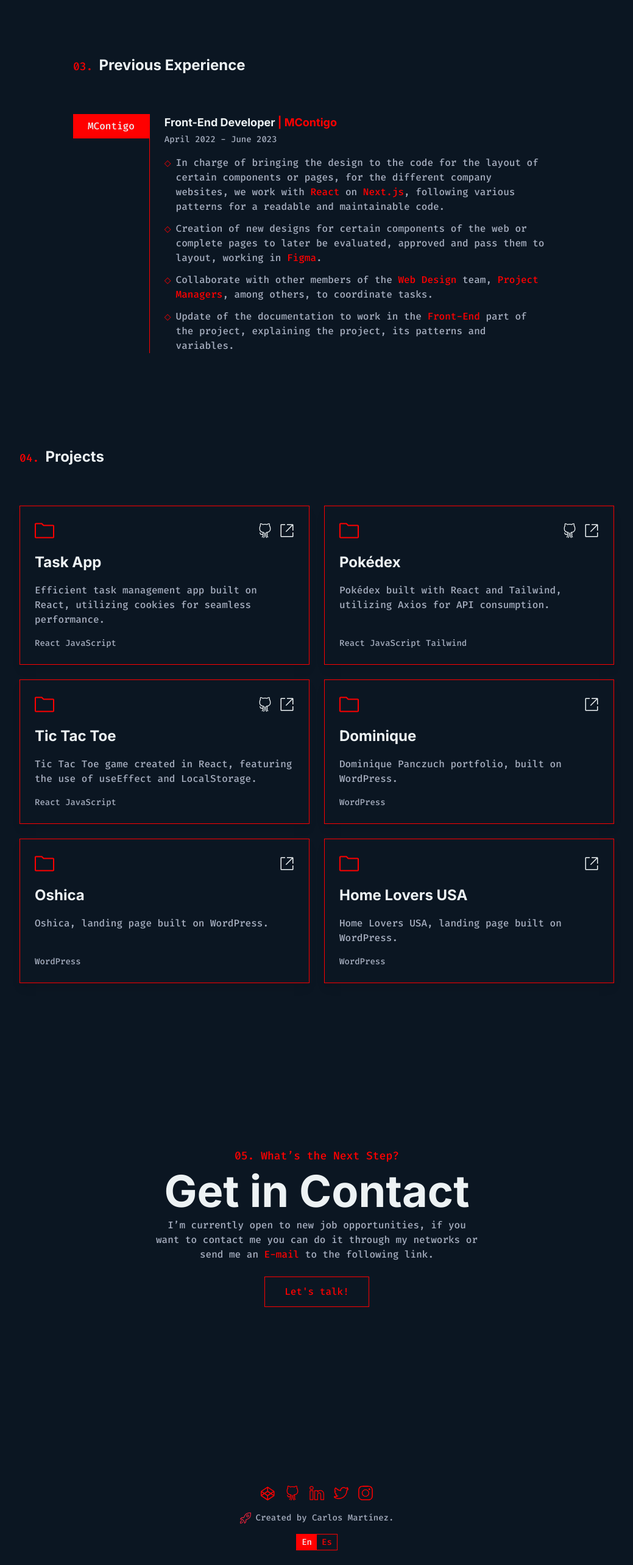
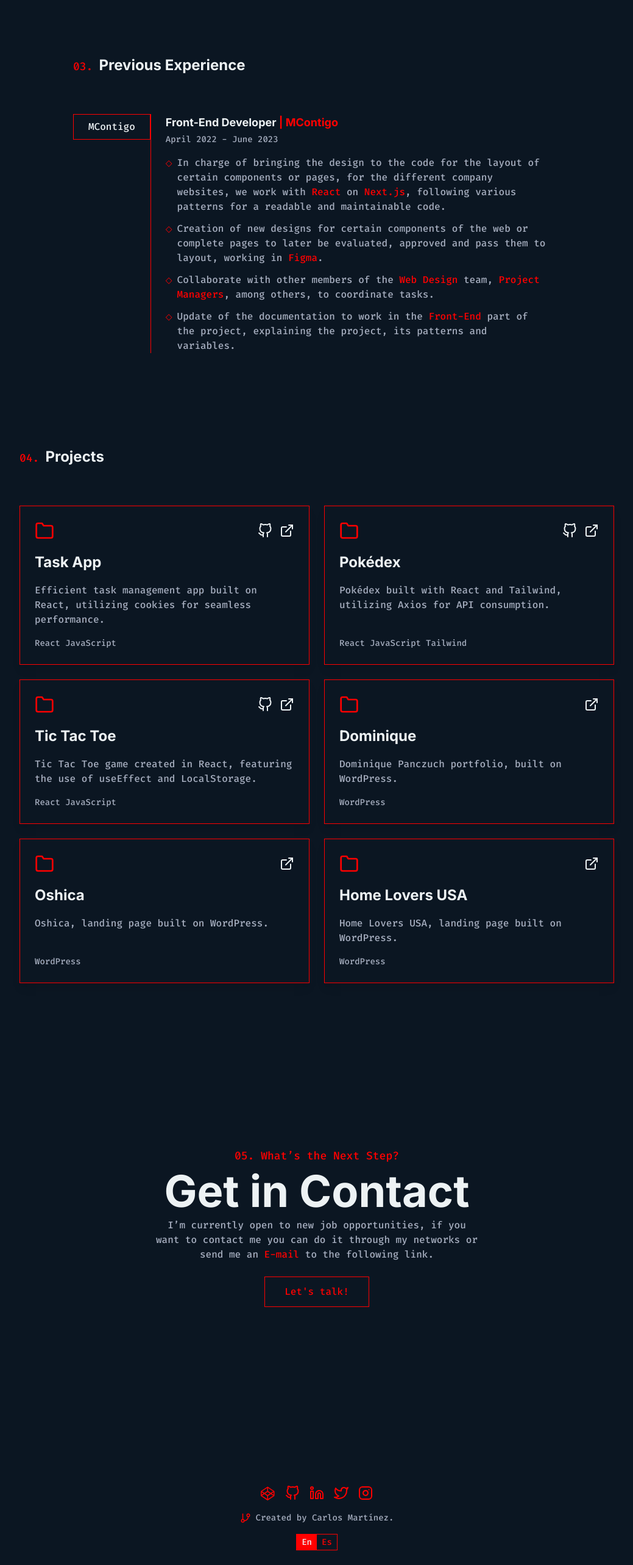
Before and after one commit to carlosamarto/portfolio, a Next.js app: page / in a window 1280 px wide. Shown: the part 1663-4229 px from the top of the page at 61% size, without its empty margins (120-1159 px from the left). Built offline with nearby package versions, Linux system fonts and the light colour scheme.

Commit message:
update/wpi: various fixs and updates

```diff
--- a/package.json
+++ b/package.json
@@ -9,11 +9,11 @@
     "lint": "next lint"
   },
   "dependencies": {
+    "@react-icons/all-files": "^4.1.0",
     "@vercel/analytics": "^1.0.1",
     "next": "13.4.12",
     "react": "18.2.0",
     "react-dom": "18.2.0",
-    "react-icons": "^4.10.1",
     "typescript": "^5.1.6"
   },
   "devDependencies": {
--- a/src/app/layout.tsx
+++ b/src/app/layout.tsx
@@ -18,6 +18,7 @@ inject()
 // Metadata
 export const metadata: Metadata = {
   generator: 'Next.js',
+  themeColor: '#0b1622',
   referrer: 'origin-when-cross-origin',
   keywords: ['Next.js', 'React', 'JavaScript', 'TypeScript', 'Portfolio', 'Front-End'],
   authors: [{ name: 'Carlos', url: 'https://carlosmrtzo.com/' }],
--- a/src/app/page.tsx
+++ b/src/app/page.tsx
@@ -11,7 +11,6 @@ import Footer from '@/layouts/Footer'
 
 // Sections
 import Intro from '@/sections/Intro'
-
 const About = dynamic(async () => await import('@/sections/About'))
 const Contact = dynamic(async () => await import('@/sections/Contact'))
 const Projects = dynamic(async () => await import('@/sections/Projects'))
--- a/src/components/CardProject/index.tsx
+++ b/src/components/CardProject/index.tsx
@@ -2,8 +2,9 @@
 import React from 'react'
 
 // React Icons
-import { VscLinkExternal } from 'react-icons/vsc'
-import { SlSocialGithub, SlFolder } from 'react-icons/sl'
+import { FiFolder } from '@react-icons/all-files/fi/FiFolder'
+import { FiGithub } from '@react-icons/all-files/fi/FiGithub'
+import { FiExternalLink } from '@react-icons/all-files/fi/FiExternalLink'
 
 // CardProject
 export default function CardProject ({
@@ -25,7 +26,7 @@ export default function CardProject ({
         <header className="card-project__header">
           <div className="card-project__top">
             <div className="card-project__folder">
-              <SlFolder size="3.2rem" className="card-project__icon" />
+              <FiFolder size="3.2rem" className="card-project__icon" />
             </div>
 
             <div className="card-project__icons">
@@ -37,7 +38,7 @@ export default function CardProject ({
                   rel="noopener noreferrer"
                   className="card-project__links"
                 >
-                  <SlSocialGithub size="2.4rem" className="card-project__icon" />
+                  <FiGithub size="2.4rem" className="card-project__icon" />
                 </a>
               )}
 
@@ -49,7 +50,7 @@ export default function CardProject ({
                   rel="noopener noreferrer"
                   className="card-project__links"
                 >
-                  <VscLinkExternal size="2.4rem" className="card-project__icon" />
+                  <FiExternalLink size="2.4rem" className="card-project__icon" />
                 </a>
               )}
             </div>
--- a/src/components/SocialBar/index.tsx
+++ b/src/components/SocialBar/index.tsx
@@ -5,8 +5,11 @@
 import React from 'react'
 
 // React Icons
-import { ImCodepen } from 'react-icons/im'
-import { SlSocialGithub, SlSocialLinkedin, SlSocialTwitter, SlSocialInstagram } from 'react-icons/sl'
+import { ImCodepen } from '@react-icons/all-files/im/ImCodepen'
+import { FiGithub } from '@react-icons/all-files/fi/FiGithub'
+import { FiLinkedin } from '@react-icons/all-files/fi/FiLinkedin'
+import { FiTwitter } from '@react-icons/all-files/fi/FiTwitter'
+import { FiInstagram } from '@react-icons/all-files/fi/FiInstagram'
 
 // Utils
 import { type Links } from '@/utils/definitions'
@@ -21,19 +24,19 @@ export default function SocialBar ({ links }: { links: Links }): JSX.Element {
         </a>
 
         <a href={links.github} aria-label="github" target="_blank" rel="noopener noreferrer" className="social-bar__link">
-          <SlSocialGithub size="2.4rem" className="social-bar__icon" />
+          <FiGithub size="2.4rem" className="social-bar__icon" />
         </a>
 
         <a href={links.linkedin} aria-label="linkedin" target="_blank" rel="noopener noreferrer" className="social-bar__link">
-          <SlSocialLinkedin size="2.4rem" className="social-bar__icon" />
+          <FiLinkedin size="2.4rem" className="social-bar__icon" />
         </a>
 
         <a href={links.twitter} aria-label="linkedin" target="_blank" rel="noopener noreferrer" className="social-bar__link">
-          <SlSocialTwitter size="2.4rem" className="social-bar__icon" />
+          <FiTwitter size="2.4rem" className="social-bar__icon" />
         </a>
 
         <a href={links.instagram} aria-label="linkedin" target="_blank" rel="noopener noreferrer" className="social-bar__link">
-          <SlSocialInstagram size="2.4rem" className="social-bar__icon" />
+          <FiInstagram size="2.4rem" className="social-bar__icon" />
         </a>
       </div>
     </>
--- a/src/layouts/Footer/index.tsx
+++ b/src/layouts/Footer/index.tsx
@@ -5,7 +5,7 @@
 import React, { useContext } from 'react'
 
 // React Icons
-import { SlRocket } from 'react-icons/sl'
+import { FiGitBranch } from '@react-icons/all-files/fi/FiGitBranch'
 
 // Context
 import { ThemeContext } from '@/context'
@@ -31,7 +31,7 @@ export default function Footer (): JSX.Element {
           rel="noopener noreferrer"
           className="footer__repository"
         >
-          <SlRocket size="1.8rem" color="#ef233c" className="footer__icon" />
+          <FiGitBranch size="1.8rem" color="#ff0000" className="footer__icon" />
           {data.footer.text}
         </a>
 
--- a/src/sections/About/index.tsx
+++ b/src/sections/About/index.tsx
@@ -6,12 +6,13 @@ import React, { useContext } from 'react'
 
 // Next
 import Image from 'next/image'
+import dynamic from 'next/dynamic'
 
 // Context
 import { ThemeContext } from '@/context'
 
 // Components
-import CustomTitle from '@/components/CustomTitle'
+const CustomTitle = dynamic(async () => await import('@/components/CustomTitle'))
 
 // About
 export default function About (): JSX.Element {
--- a/src/sections/Contact/index.tsx
+++ b/src/sections/Contact/index.tsx
@@ -4,11 +4,14 @@
 // React
 import React, { useContext } from 'react'
 
+// Next
+import dynamic from 'next/dynamic'
+
 // Context
 import { ThemeContext } from '@/context'
 
 // Components
-import Button from '@/components/Button'
+const Button = dynamic(async () => await import('@/components/Button'))
 
 // Contact
 export default function Contact (): JSX.Element {
--- a/src/sections/Experience/index.tsx
+++ b/src/sections/Experience/index.tsx
@@ -4,11 +4,14 @@
 // React
 import React, { useContext } from 'react'
 
+// Next
+import dynamic from 'next/dynamic'
+
 // Context
 import { ThemeContext } from '@/context'
 
 // Components
-import CustomTitle from '@/components/CustomTitle'
+const CustomTitle = dynamic(async () => await import('@/components/CustomTitle'))
 
 // Projects
 export default function Experience (): JSX.Element {
@@ -18,11 +21,7 @@ export default function Experience (): JSX.Element {
   return (
     <>
       <section id="experience" className="experience">
-        <CustomTitle
-          center={false}
-          number={data.experience.sectionNumber}
-          customTitle={data.experience.title}
-        />
+        <CustomTitle center={false} number={data.experience.sectionNumber} customTitle={data.experience.title} />
 
         <div className="experience__container">
           <ul className="experience__list">
--- a/src/sections/Projects/index.tsx
+++ b/src/sections/Projects/index.tsx
@@ -4,12 +4,15 @@
 // React
 import React, { useContext } from 'react'
 
+// Next
+import dynamic from 'next/dynamic'
+
 // Context
 import { ThemeContext } from '@/context'
 
 // Components
-import CustomTitle from '@/components/CustomTitle'
-import CardProject from '@/components/CardProject'
+const CustomTitle = dynamic(async () => await import('@/components/CustomTitle'))
+const CardProject = dynamic(async () => await import('@/components/CardProject'))
 
 // Projects
 export default function Projects (): JSX.Element {
@@ -19,11 +22,7 @@ export default function Projects (): JSX.Element {
   return (
     <>
       <section id="projects" className="projects">
-        <CustomTitle
-          center={false}
-          number={data.projects.sectionNumber}
-          customTitle={data.projects.title}
-        />
+        <CustomTitle center={false} number={data.projects.sectionNumber} customTitle={data.projects.title} />
 
         <ul className="projects__cards">
           {data.projects.cardProjects.map((cardProject) => (
--- a/src/styles/globals.css
+++ b/src/styles/globals.css
@@ -430,13 +430,14 @@
   outline: none;
   line-height: 1.5;
   font-weight: 500;
+  border-right: none;
   padding: 0.8rem 2.4rem;
   color: var(--color-light);
   font-size: var(--font-sm);
   background-color: transparent;
   transition: all ease-in-out 0.2s;
-  background-color: var(--color-red);
   font-family: var(--font-fira-code);
+  border: solid 0.1rem var(--color-red);
 }
 .experience__job {
   gap: 1.6rem;
```
Also changed, not shown: public/icons/apple-touch-icon-512.png (added), public/manifest.webmanifest, 1 other file (tests, documents, lock files or other folders).
